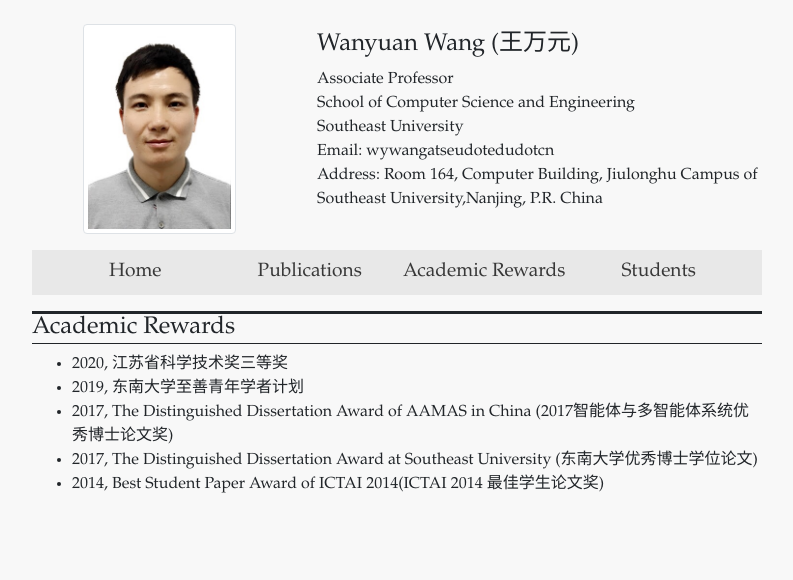
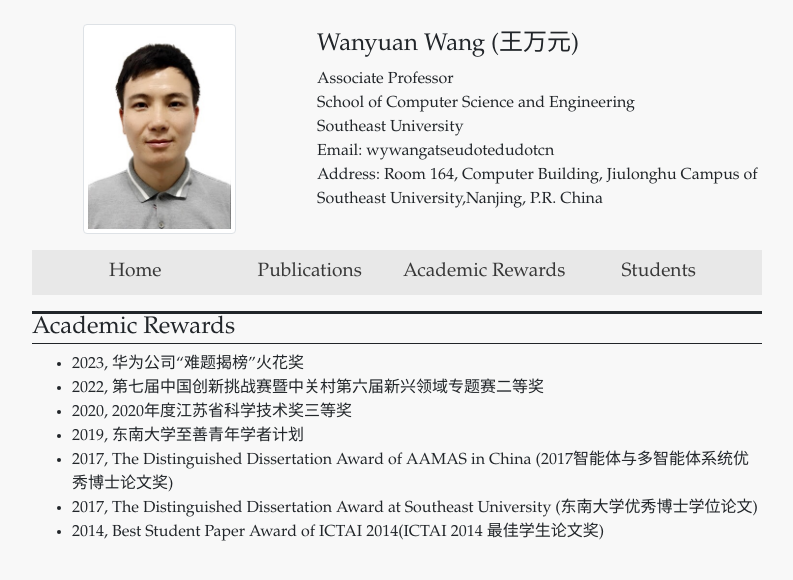
Before and after one commit to wanyuanwang/wanyuanwang.github.io, a Jekyll site: the page built from rewards.html, in a window 1280 px wide. Shown: the top 580 px of the page, without its empty margins (243-1036 px from the left). Built offline with Jekyll 4.4.1, drawn with Linux system fonts in a browser that asks for light colours.

Commit message:
Update academic_rewards.yml

```diff
--- a/_data/academic_rewards.yml
+++ b/_data/academic_rewards.yml
@@ -1,5 +1,9 @@
+- date: 2023
+  name: 华为公司“难题揭榜”火花奖
+- date: 2022
+  name: 第七届中国创新挑战赛暨中关村第六届新兴领域专题赛二等奖
 - date: 2020
-  name: 江苏省科学技术奖三等奖
+  name: 2020年度江苏省科学技术奖三等奖
 - date: 2019
   name: 东南大学至善青年学者计划
 - date: 2017
```
